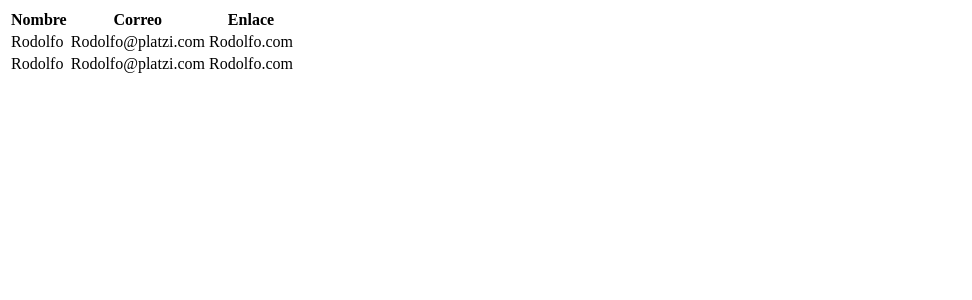
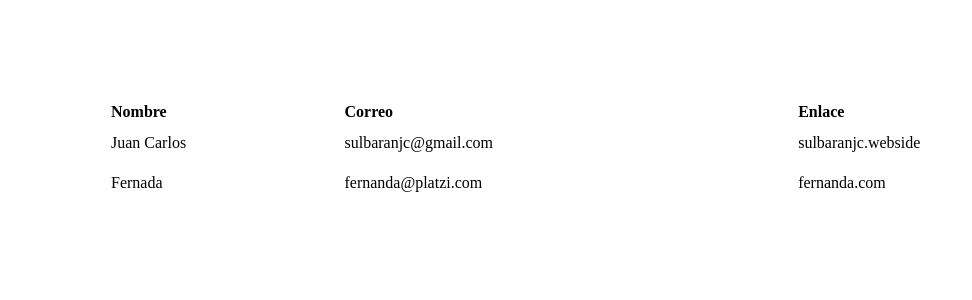
Before and after one commit to sulbaranjc/blog_jc, a React (Create React App) app: page / in a window 1280 px wide. Shown: the top 300 px of the page, without its empty margins (0-972 px from the left). Built offline with nearby package versions, Linux system fonts and the light colour scheme.

Commit message:
Stateless componet OK

```diff
--- a/src/components/App.js
+++ b/src/components/App.js
@@ -3,14 +3,14 @@ import React from "react";
 const App = () => {
   const ponerFilas = () => [
     <tr>
-      <td>Rodolfo</td>
-      <td>Rodolfo@platzi.com</td>
-      <td>Rodolfo.com</td>
+      <td>Juan Carlos</td>
+      <td>sulbaranjc@gmail.com</td>
+      <td>sulbaranjc.webside</td>
     </tr>,
     <tr>
-      <td>Rodolfo</td>
-      <td>Rodolfo@platzi.com</td>
-      <td>Rodolfo.com</td>
+      <td>Fernada</td>
+      <td>fernanda@platzi.com</td>
+      <td>fernanda.com</td>
     </tr>
   ];
 
--- a/src/index.css
+++ b/src/index.css
@@ -1,13 +1,13 @@
-body {
-  margin: 0;
-  font-family: -apple-system, BlinkMacSystemFont, 'Segoe UI', 'Roboto', 'Oxygen',
-    'Ubuntu', 'Cantarell', 'Fira Sans', 'Droid Sans', 'Helvetica Neue',
-    sans-serif;
-  -webkit-font-smoothing: antialiased;
-  -moz-osx-font-smoothing: grayscale;
+.margen {
+  margin: 100px;
 }
 
-code {
-  font-family: source-code-pro, Menlo, Monaco, Consolas, 'Courier New',
-    monospace;
+.tabla {
+  width: 100%;
+  text-align: left;
 }
+
+.tabla td {
+  padding-top: 10px;
+  padding-bottom: 10px;
+}
--- a/src/index.js
+++ b/src/index.js
@@ -1,6 +1,7 @@
 import React from "react";
 import ReactDOM from "react-dom";
 import App from "./components/App";
+import "./index.css";
 
 ReactDOM.render(
   <React.StrictMode>
```
